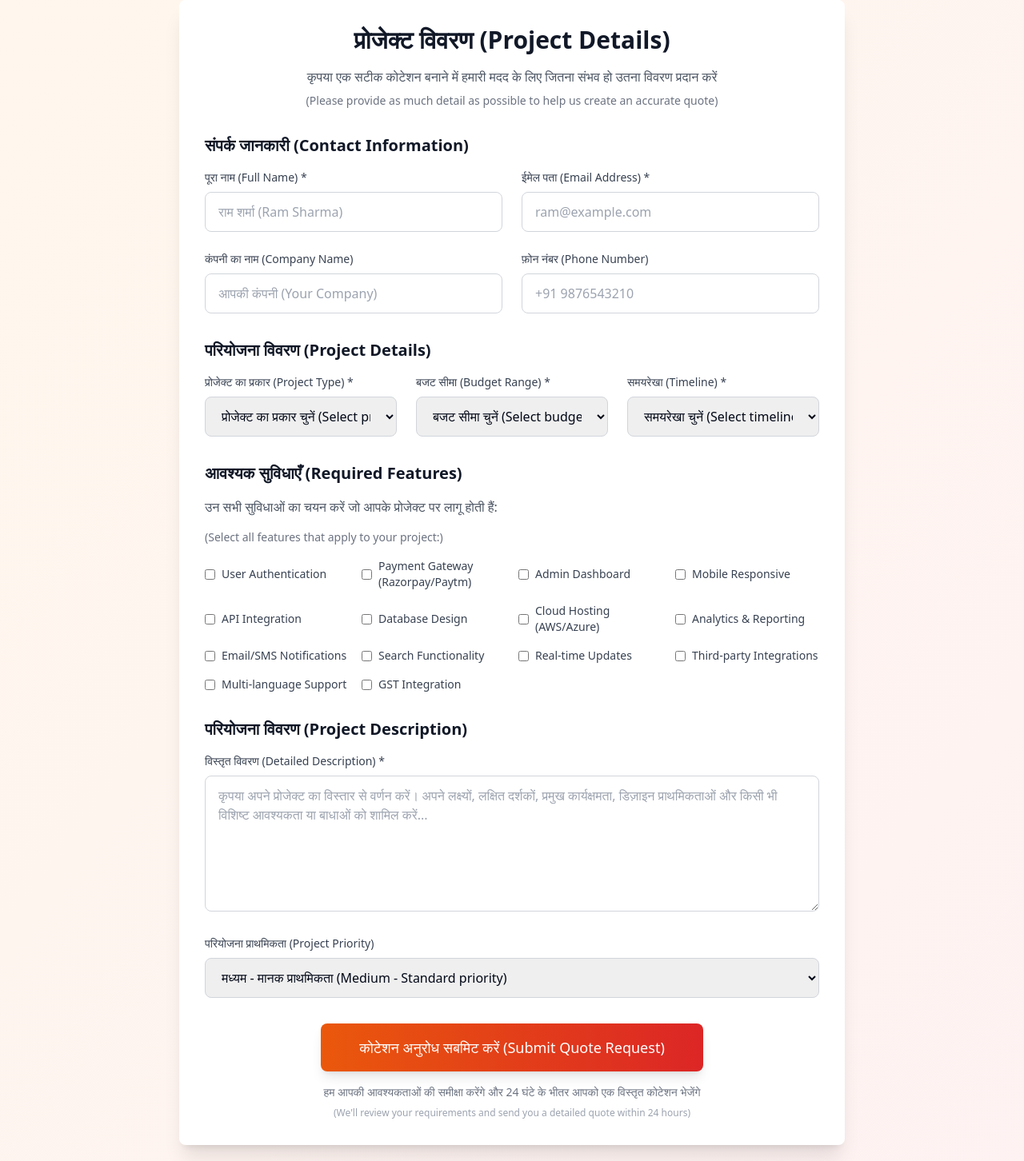
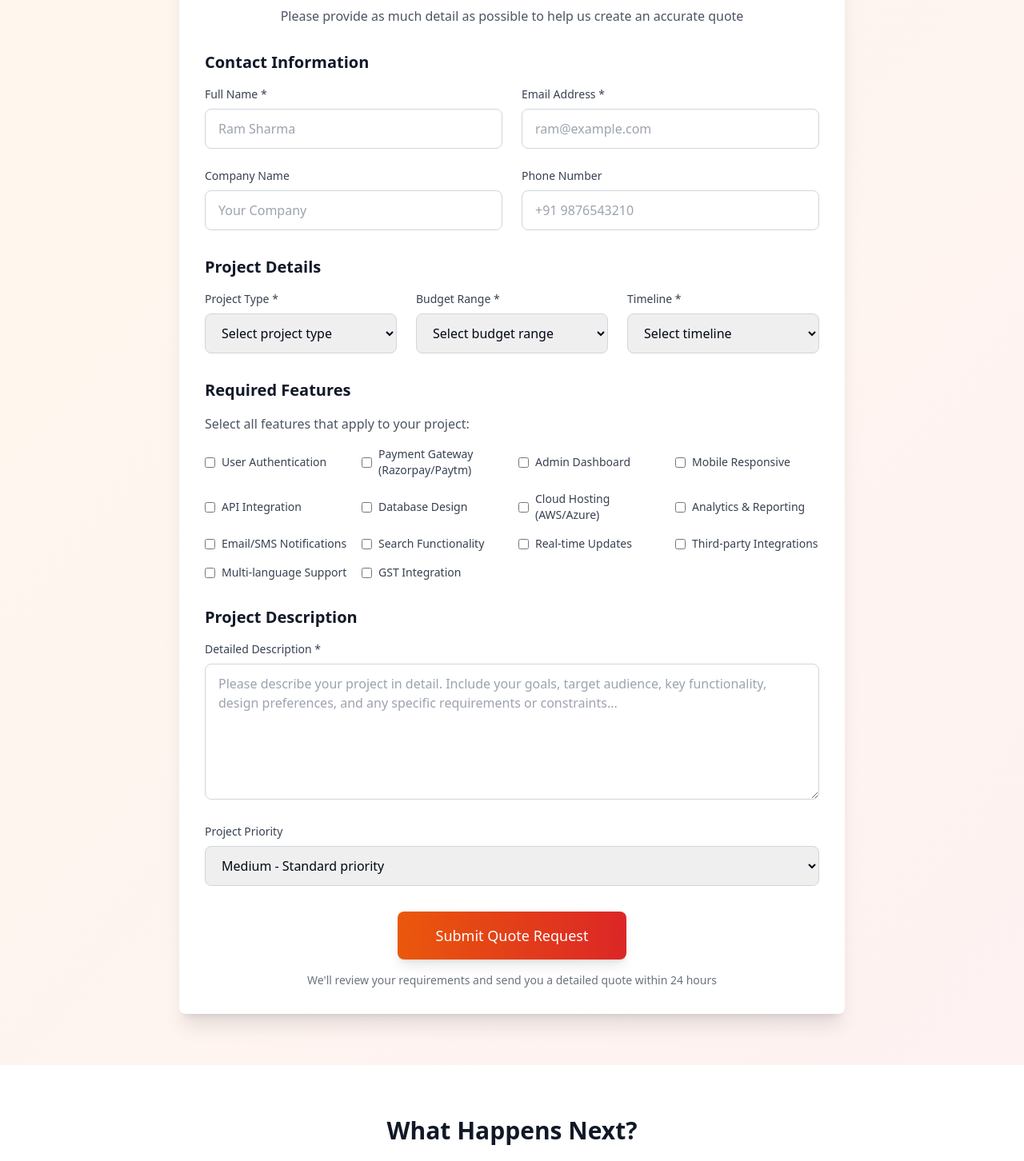
Before and after one commit to dprsoftwares/innovative-web-forge, a React (Vite) app: page /quote in a window 1280 px wide. Shown: the part 520-1972 px from the top of the page at 80% size. Built offline with nearby package versions, Linux system fonts and the light colour scheme.

Commit message:
Refactor: Remove Hindi elements
Removed Hindi text and cultural references.

```diff
--- a/src/pages/Quote.tsx
+++ b/src/pages/Quote.tsx
@@ -191,15 +191,10 @@ const Quote = () => {
         <div className="max-w-7xl mx-auto px-4 sm:px-6 lg:px-8 py-20 relative z-10">
           <AnimatedSection>
             <div className="text-center">
-              <h1 className="text-4xl md:text-5xl font-bold mb-6">अपना मुफ्त कोटेशन प्राप्त करें</h1>
-              <h2 className="text-2xl md:text-3xl font-semibold mb-6 text-green-300">(Get Your Free Quote)</h2>
+              <h1 className="text-4xl md:text-5xl font-bold mb-6">Get Your Free Quote</h1>
               <p className="text-xl text-green-100 max-w-3xl mx-auto">
-                हमें अपने प्रोजेक्ट के बारे में बताएं और हम आपको 24 घंटे के भीतर एक विस्तृत,
-                पारदर्शी कोटेशन प्रदान करेंगे। कोई दायित्व नहीं, सिर्फ ईमानदार मूल्य निर्धारण।
-              </p>
-              <p className="text-lg text-green-200 mt-4">
-                (Tell us about your project and we'll provide you with a detailed, transparent quote
-                within 24 hours. No obligations, just honest pricing.)
+                Tell us about your project and we'll provide you with a detailed, transparent quote
+                within 24 hours. No obligations, just honest pricing tailored for the Indian market.
               </p>
             </div>
           </AnimatedSection>
@@ -212,12 +207,9 @@ const Quote = () => {
           <AnimatedSection>
             <div className="bg-white rounded-lg shadow-xl p-8 hover:shadow-2xl transition-shadow duration-500">
               <div className="text-center mb-8">
-                <h2 className="text-3xl font-bold text-gray-900 mb-4">प्रोजेक्ट विवरण (Project Details)</h2>
+                <h2 className="text-3xl font-bold text-gray-900 mb-4">Project Details</h2>
                 <p className="text-gray-600">
-                  कृपया एक सटीक कोटेशन बनाने में हमारी मदद के लिए जितना संभव हो उतना विवरण प्रदान करें
-                </p>
-                <p className="text-sm text-gray-500 mt-2">
-                  (Please provide as much detail as possible to help us create an accurate quote)
+                  Please provide as much detail as possible to help us create an accurate quote
                 </p>
               </div>
 
@@ -225,11 +217,11 @@ const Quote = () => {
                 {/* Contact Information */}
                 <AnimatedSection animation="slide-up" delay={200}>
                   <div>
-                    <h3 className="text-xl font-semibold text-gray-900 mb-4">संपर्क जानकारी (Contact Information)</h3>
+                    <h3 className="text-xl font-semibold text-gray-900 mb-4">Contact Information</h3>
                     <div className="grid grid-cols-1 md:grid-cols-2 gap-6">
                       <div className="group">
                         <label htmlFor="name" className="block text-sm font-medium text-gray-700 mb-2">
-                          पूरा नाम (Full Name) *
+                          Full Name *
                         </label>
                         <input
                           type="text"
@@ -240,13 +232,13 @@ const Quote = () => {
                           onChange={handleChange}
                           disabled={isSubmitting}
                           className="w-full px-4 py-3 border border-gray-300 rounded-lg focus:ring-2 focus:ring-orange-500 focus:border-transparent disabled:opacity-50 disabled:cursor-not-allowed transition-all duration-300 group-hover:shadow-md"
-                          placeholder="राम शर्मा (Ram Sharma)"
+                          placeholder="Ram Sharma"
                         />
                       </div>
 
                       <div className="group">
                         <label htmlFor="email" className="block text-sm font-medium text-gray-700 mb-2">
-                          ईमेल पता (Email Address) *
+                          Email Address *
                         </label>
                         <input
                           type="email"
@@ -263,7 +255,7 @@ const Quote = () => {
 
                       <div className="group">
                         <label htmlFor="company" className="block text-sm font-medium text-gray-700 mb-2">
-                          कंपनी का नाम (Company Name)
+                          Company Name
                         </label>
                         <input
                           type="text"
@@ -273,13 +265,13 @@ const Quote = () => {
                           onChange={handleChange}
                           disabled={isSubmitting}
                           className="w-full px-4 py-3 border border-gray-300 rounded-lg focus:ring-2 focus:ring-orange-500 focus:border-transparent disabled:opacity-50 disabled:cursor-not-allowed transition-all duration-300 group-hover:shadow-md"
-                          placeholder="आपकी कंपनी (Your Company)"
+                          placeholder="Your Company"
                         />
                       </div>
 
                       <div className="group">
                         <label htmlFor="phone" className="block text-sm font-medium text-gray-700 mb-2">
-                          फ़ोन नंबर (Phone Number)
+                          Phone Number
                         </label>
                         <input
                           type="tel"
@@ -299,11 +291,11 @@ const Quote = () => {
                 {/* Project Details */}
                 <AnimatedSection animation="slide-up" delay={300}>
                   <div>
-                    <h3 className="text-xl font-semibold text-gray-900 mb-4">परियोजना विवरण (Project Details)</h3>
+                    <h3 className="text-xl font-semibold text-gray-900 mb-4">Project Details</h3>
                     <div className="grid grid-cols-1 md:grid-cols-3 gap-6">
                       <div className="group">
                         <label htmlFor="projectType" className="block text-sm font-medium text-gray-700 mb-2">
-                          प्रोजेक्ट का प्रकार (Project Type) *
+                          Project Type *
                         </label>
                         <select
                           id="projectType"
@@ -314,7 +306,7 @@ const Quote = () => {
                           disabled={isSubmitting}
                           className="w-full px-4 py-3 border border-gray-300 rounded-lg focus:ring-2 focus:ring-orange-500 focus:border-transparent disabled:opacity-50 disabled:cursor-not-allowed transition-all duration-300 group-hover:shadow-md"
                         >
-                          <option value="">प्रोजेक्ट का प्रकार चुनें (Select project type)</option>
+                          <option value="">Select project type</option>
                           {projectTypes.map((type) => (
                             <option key={type} value={type}>{type}</option>
                           ))}
@@ -323,7 +315,7 @@ const Quote = () => {
 
                       <div className="group">
                         <label htmlFor="budget" className="block text-sm font-medium text-gray-700 mb-2">
-                          बजट सीमा (Budget Range) *
+                          Budget Range *
                         </label>
                         <select
                           id="budget"
@@ -334,7 +326,7 @@ const Quote = () => {
                           disabled={isSubmitting}
                           className="w-full px-4 py-3 border border-gray-300 rounded-lg focus:ring-2 focus:ring-orange-500 focus:border-transparent disabled:opacity-50 disabled:cursor-not-allowed transition-all duration-300 group-hover:shadow-md"
                         >
-                          <option value="">बजट सीमा चुनें (Select budget range)</option>
+                          <option value="">Select budget range</option>
                           {budgetRanges.map((range) => (
                             <option key={range} value={range}>{range}</option>
                           ))}
@@ -343,7 +335,7 @@ const Quote = () => {
 
                       <div className="group">
                         <label htmlFor="timeline" className="block text-sm font-medium text-gray-700 mb-2">
-                          समयरेखा (Timeline) *
+                          Timeline *
                         </label>
                         <select
                           id="timeline"
@@ -354,7 +346,7 @@ const Quote = () => {
                           disabled={isSubmitting}
                           className="w-full px-4 py-3 border border-gray-300 rounded-lg focus:ring-2 focus:ring-orange-500 focus:border-transparent disabled:opacity-50 disabled:cursor-not-allowed transition-all duration-300 group-hover:shadow-md"
                         >
-                          <option value="">समयरेखा चुनें (Select timeline)</option>
+                          <option value="">Select timeline</option>
                           {timelineOptions.map((option) => (
                             <option key={option} value={option}>{option}</option>
                           ))}
@@ -367,9 +359,8 @@ const Quote = () => {
                 {/* Features */}
                 <AnimatedSection animation="slide-up" delay={400}>
                   <div>
-                    <h3 className="text-xl font-semibold text-gray-900 mb-4">आवश्यक सुविधाएँ (Required Features)</h3>
-                    <p className="text-gray-600 mb-4">उन सभी सुविधाओं का चयन करें जो आपके प्रोजेक्ट पर लागू होती हैं:</p>
-                    <p className="text-sm text-gray-500 mb-4">(Select all features that apply to your project:)</p>
+                    <h3 className="text-xl font-semibold text-gray-900 mb-4">Required Features</h3>
+                    <p className="text-gray-600 mb-4">Select all features that apply to your project:</p>
                     <div className="grid grid-cols-2 md:grid-cols-3 lg:grid-cols-4 gap-4">
                       {commonFeatures.map((feature) => (
                         <label key={feature} className="flex items-center cursor-pointer group hover:scale-105 transition-transform duration-300">
@@ -390,11 +381,11 @@ const Quote = () => {
                 {/* Project Description */}
                 <AnimatedSection animation="slide-up" delay={500}>
                   <div>
-                    <h3 className="text-xl font-semibold text-gray-900 mb-4">परियोजना विवरण (Project Description)</h3>
+                    <h3 className="text-xl font-semibold text-gray-900 mb-4">Project Description</h3>
                     <div className="space-y-6">
                       <div className="group">
                         <label htmlFor="description" className="block text-sm font-medium text-gray-700 mb-2">
-                          विस्तृत विवरण (Detailed Description) *
+                          Detailed Description *
                         </label>
                         <textarea
                           id="description"
@@ -405,13 +396,13 @@ const Quote = () => {
                           onChange={handleChange}
                           disabled={isSubmitting}
                           className="w-full px-4 py-3 border border-gray-300 rounded-lg focus:ring-2 focus:ring-orange-500 focus:border-transparent disabled:opacity-50 disabled:cursor-not-allowed transition-all duration-300 group-hover:shadow-md"
-                          placeholder="कृपया अपने प्रोजेक्ट का विस्तार से वर्णन करें। अपने लक्ष्यों, लक्षित दर्शकों, प्रमुख कार्यक्षमता, डिज़ाइन प्राथमिकताओं और किसी भी विशिष्ट आवश्यकता या बाधाओं को शामिल करें..."
+                          placeholder="Please describe your project in detail. Include your goals, target audience, key functionality, design preferences, and any specific requirements or constraints..."
                         ></textarea>
                       </div>
 
                       <div className="group">
                         <label htmlFor="priority" className="block text-sm font-medium text-gray-700 mb-2">
-                          परियोजना प्राथमिकता (Project Priority)
+                          Project Priority
                         </label>
                         <select
                           id="priority"
@@ -421,9 +412,9 @@ const Quote = () => {
                           disabled={isSubmitting}
                           className="w-full px-4 py-3 border border-gray-300 rounded-lg focus:ring-2 focus:ring-orange-500 focus:border-transparent disabled:opacity-50 disabled:cursor-not-allowed transition-all duration-300 group-hover:shadow-md"
                         >
-                          <option value="low">कम - लचीली समयरेखा (Low - Flexible timeline)</option>
-                          <option value="medium">मध्यम - मानक प्राथमिकता (Medium - Standard priority)</option>
-                          <option value="high">उच्च - जरूरी प्रोजेक्ट (High - Urgent project)</option>
+                          <option value="low">Low - Flexible timeline</option>
+                          <option value="medium">Medium - Standard priority</option>
+                          <option value="high">High - Urgent project</option>
                         </select>
                       </div>
                     </div>
@@ -438,13 +429,10 @@ const Quote = () => {
                       disabled={isSubmitting}
                       className="bg-gradient-to-r from-orange-600 to-red-600 text-white px-12 py-4 rounded-lg hover:from-orange-700 hover:to-red-700 transition-all duration-300 font-medium text-lg disabled:opacity-50 disabled:cursor-not-allowed hover:scale-105 shadow-lg"
                     >
-                      {isSubmitting ? 'सबमिट हो रहा है... (Submitting...)' : 'कोटेशन अनुरोध सबमिट करें (Submit Quote Request)'}
+                      {isSubmitting ? 'Submitting...' : 'Submit Quote Request'}
                     </button>
                     <p className="text-gray-500 text-sm mt-4">
-                      हम आपकी आवश्यकताओं की समीक्षा करेंगे और 24 घंटे के भीतर आपको एक विस्तृत कोटेशन भेजेंगे
-                    </p>
-                    <p className="text-gray-400 text-xs mt-2">
-                      (We'll review your requirements and send you a detailed quote within 24 hours)
+                      We'll review your requirements and send you a detailed quote within 24 hours
                     </p>
                   </div>
                 </AnimatedSection>
@@ -459,22 +447,19 @@ const Quote = () => {
         <div className="max-w-7xl mx-auto px-4 sm:px-6 lg:px-8">
           <AnimatedSection>
             <div className="text-center mb-12">
-              <h2 className="text-3xl font-bold text-gray-900 mb-4">आगे क्या होता है? (What Happens Next?)</h2>
+              <h2 className="text-3xl font-bold text-gray-900 mb-4">What Happens Next?</h2>
               <p className="text-xl text-gray-600">
-                हमारी पारदर्शी कोटेशन प्रक्रिया सुनिश्चित करती है कि आपको सटीक मूल्य निर्धारण मिले
-              </p>
-              <p className="text-lg text-gray-500 mt-2">
-                (Our transparent quote process ensures you get accurate pricing)
+                Our transparent quote process ensures you get accurate pricing
               </p>
             </div>
           </AnimatedSection>
 
           <div className="grid grid-cols-1 md:grid-cols-4 gap-8">
             {[
-              { step: '1', title: 'समीक्षा (Review)', desc: 'We carefully review your requirements and ask clarifying questions if needed' },
-              { step: '2', title: 'विश्लेषण (Analysis)', desc: 'Our team analyzes the scope and creates a detailed project breakdown' },
-              { step: '3', title: 'कोटेशन (Quote)', desc: 'You receive a comprehensive quote with timeline and deliverables' },
-              { step: '4', title: 'चर्चा (Discussion)', desc: 'We schedule a call to discuss the quote and answer any questions' }
+              { step: '1', title: 'Review', desc: 'We carefully review your requirements and ask clarifying questions if needed' },
+              { step: '2', title: 'Analysis', desc: 'Our team analyzes the scope and creates a detailed project breakdown' },
+              { step: '3', title: 'Quote', desc: 'You receive a comprehensive quote with timeline and deliverables' },
+              { step: '4', title: 'Discussion', desc: 'We schedule a call to discuss the quote and answer any questions' }
             ].map((item, index) => (
               <AnimatedSection key={index} animation="fade-in" delay={index * 150}>
                 <div className="text-center group hover:scale-105 transition-transform duration-300">
```
Also changed, not shown: src/pages/About.tsx (+8 -9 lines), src/pages/Index.tsx (+12 -20 lines).
